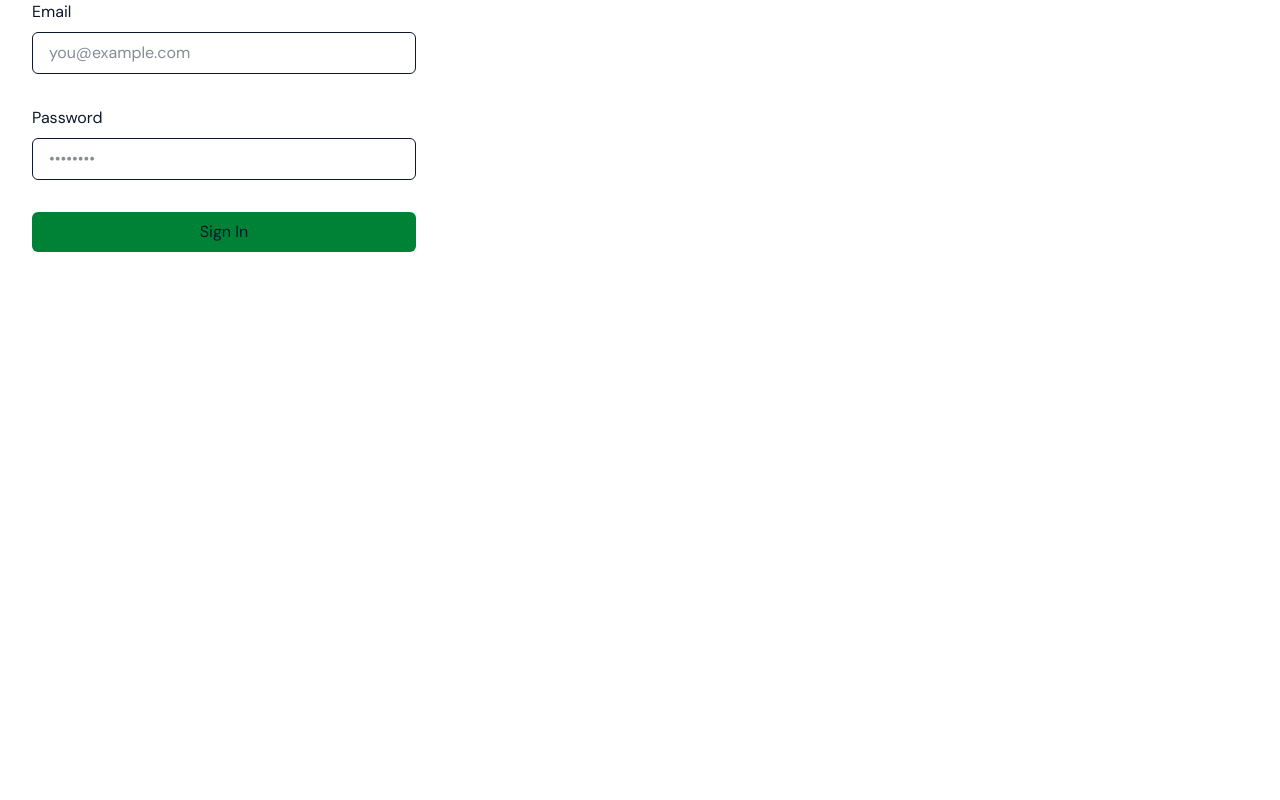
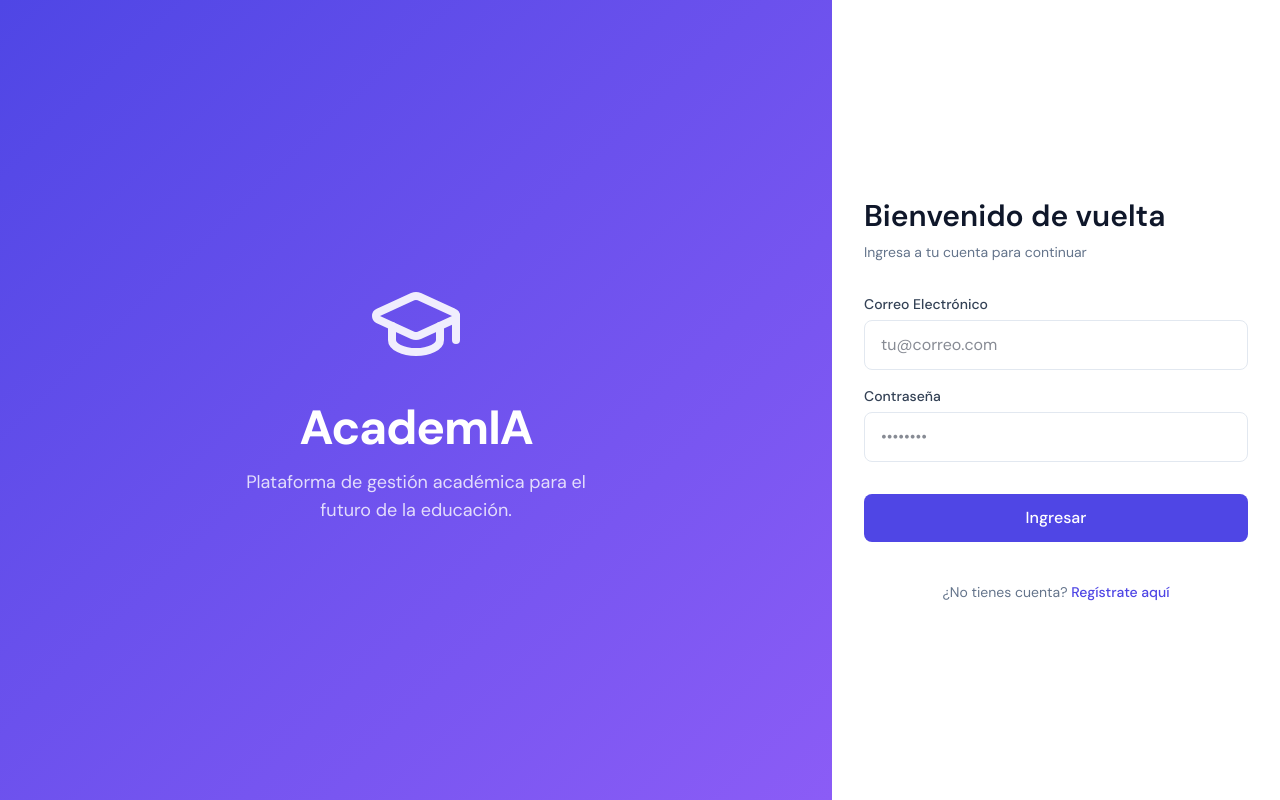
Before and after one commit to josemillaflores/academia-ucv-, a Next.js app: page /login in a window 1280 px wide. Built offline with nearby package versions, Linux system fonts and the light colour scheme.

Commit message:
feat: rediseño premium de las paginas de Login y Signup

```diff
--- a/app/(auth)/login/page.tsx
+++ b/app/(auth)/login/page.tsx
@@ -1,4 +1,6 @@
 import { login } from '@/app/actions/auth'
+import Link from 'next/link'
+import { GraduationCap } from 'lucide-react'
 
 export default function LoginPage({
   searchParams,
@@ -6,38 +8,74 @@ export default function LoginPage({
   searchParams: { message: string }
 }) {
   return (
-    <div className="flex-1 flex flex-col w-full px-8 sm:max-w-md justify-center gap-2">
-      <form className="animate-in flex-1 flex flex-col w-full justify-center gap-2 text-foreground" action={login}>
-        <label className="text-md" htmlFor="email">
-          Email
+    <div className="flex-1 flex w-full flex-col sm:flex-row items-center justify-center min-h-screen bg-[var(--color-surface-overlay)]">
+
+      {/* Left decorative side (hidden on small screens) */}
+      <div className="hidden sm:flex flex-1 flex-col justify-center items-center bg-gradient-to-br from-[var(--color-brand-primary)] to-[var(--color-brand-secondary)] text-white p-12 h-screen">
+        <GraduationCap className="h-24 w-24 mb-8 text-white opacity-90" />
+        <h1 className="text-5xl font-bold mb-4 text-center tracking-tight">AcademIA</h1>
+        <p className="text-lg text-center opacity-80 max-w-sm">
+          Plataforma de gestión académica para el futuro de la educación.
+        </p>
+      </div>
+
+      {/* Right side form */}
+      <div className="flex-1 flex flex-col w-full px-8 sm:max-w-md justify-center items-center h-screen bg-[var(--color-surface-base)] relative">
+        <div className="w-full max-w-sm">
+
+          <div className="flex flex-col items-center sm:items-start mb-8">
+            <GraduationCap className="h-12 w-12 mb-4 text-[var(--color-brand-primary)] sm:hidden" />
+            <h2 className="text-3xl font-semibold text-[var(--color-text-primary)]">Bienvenido de vuelta</h2>
+            <p className="text-[var(--color-text-tertiary)] mt-2 text-sm">Ingresa a tu cuenta para continuar</p>
+          </div>
+
+          <form className="animate-in flex-1 flex flex-col w-full justify-center gap-4 text-foreground" action={login}>
+            <div className="flex flex-col gap-1.5">
+              <label className="text-sm font-medium text-[var(--color-text-secondary)]" htmlFor="email">
+                Correo Electrónico
               </label>
               <input
                 id="email"
-          className="rounded-md px-4 py-2 bg-inherit border mb-6"
+                className="rounded-lg px-4 py-3 bg-[var(--color-surface-base)] border border-[var(--color-surface-border)] text-[var(--color-text-primary)] focus:outline-none focus:ring-2 focus:ring-[var(--color-brand-primary)] focus:border-transparent transition-all"
                 name="email"
-          placeholder="you@example.com"
+                placeholder="tu@correo.com"
                 required
               />
-        <label className="text-md" htmlFor="password">
-          Password
+            </div>
+
+            <div className="flex flex-col gap-1.5">
+              <label className="text-sm font-medium text-[var(--color-text-secondary)]" htmlFor="password">
+                Contraseña
               </label>
               <input
                 id="password"
-          className="rounded-md px-4 py-2 bg-inherit border mb-6"
+                className="rounded-lg px-4 py-3 bg-[var(--color-surface-base)] border border-[var(--color-surface-border)] text-[var(--color-text-primary)] focus:outline-none focus:ring-2 focus:ring-[var(--color-brand-primary)] focus:border-transparent transition-all"
                 type="password"
                 name="password"
                 placeholder="••••••••"
                 required
               />
-        <button className="bg-green-700 rounded-md px-4 py-2 text-foreground mb-2">
-          Sign In
+            </div>
+
+            <button className="bg-[var(--color-brand-primary)] hover:bg-[var(--color-brand-secondary)] transition-colors rounded-lg px-4 py-3 text-white font-medium mt-4">
+              Ingresar
             </button>
+
             {searchParams?.message && (
-          <p className="mt-4 p-4 bg-foreground/10 text-foreground text-center">
+              <p className="mt-4 p-4 bg-red-500/10 border border-red-500/20 text-red-600 rounded-lg text-center text-sm font-medium">
                 {searchParams.message}
               </p>
             )}
+
+            <div className="mt-6 text-center text-sm text-[var(--color-text-tertiary)]">
+              ¿No tienes cuenta?{' '}
+              <Link href="/signup" className="text-[var(--color-brand-primary)] hover:underline font-medium">
+                Regístrate aquí
+              </Link>
+            </div>
           </form>
+        </div>
+      </div>
     </div>
   )
 }
--- a/app/(auth)/signup/page.tsx
+++ b/app/(auth)/signup/page.tsx
@@ -1,4 +1,6 @@
 import { signup } from '@/app/actions/auth'
+import Link from 'next/link'
+import { GraduationCap, Sparkles } from 'lucide-react'
 
 export default function SignupPage({
   searchParams,
@@ -6,38 +8,74 @@ export default function SignupPage({
   searchParams: { message: string }
 }) {
   return (
-    <div className="flex-1 flex flex-col w-full px-8 sm:max-w-md justify-center gap-2">
-      <form className="animate-in flex-1 flex flex-col w-full justify-center gap-2 text-foreground" action={signup}>
-        <label className="text-md" htmlFor="email">
-          Email
+    <div className="flex-1 flex w-full flex-col sm:flex-row items-center justify-center min-h-screen bg-[var(--color-surface-overlay)]">
+
+      {/* Left decorative side (hidden on small screens) */}
+      <div className="hidden sm:flex flex-1 flex-col justify-center items-center bg-gradient-to-br from-[var(--color-brand-secondary)] to-[var(--color-brand-primary)] text-white p-12 h-screen">
+        <Sparkles className="h-24 w-24 mb-8 text-white opacity-90" />
+        <h1 className="text-5xl font-bold mb-4 text-center tracking-tight">Únete a AcademIA</h1>
+        <p className="text-lg text-center opacity-80 max-w-sm">
+          Descubre una nueva forma de organizar y potenciar tu aprendizaje.
+        </p>
+      </div>
+
+      {/* Right side form */}
+      <div className="flex-1 flex flex-col w-full px-8 sm:max-w-md justify-center items-center h-screen bg-[var(--color-surface-base)] relative">
+        <div className="w-full max-w-sm">
+
+          <div className="flex flex-col items-center sm:items-start mb-8">
+            <GraduationCap className="h-12 w-12 mb-4 text-[var(--color-brand-primary)] sm:hidden" />
+            <h2 className="text-3xl font-semibold text-[var(--color-text-primary)]">Crear una cuenta</h2>
+            <p className="text-[var(--color-text-tertiary)] mt-2 text-sm">Empieza tu viaje educativo hoy</p>
+          </div>
+
+          <form className="animate-in flex-1 flex flex-col w-full justify-center gap-4 text-foreground" action={signup}>
+            <div className="flex flex-col gap-1.5">
+              <label className="text-sm font-medium text-[var(--color-text-secondary)]" htmlFor="email">
+                Correo Electrónico
               </label>
               <input
                 id="email"
-          className="rounded-md px-4 py-2 bg-inherit border mb-6"
+                className="rounded-lg px-4 py-3 bg-[var(--color-surface-base)] border border-[var(--color-surface-border)] text-[var(--color-text-primary)] focus:outline-none focus:ring-2 focus:ring-[var(--color-brand-primary)] focus:border-transparent transition-all"
                 name="email"
-          placeholder="you@example.com"
+                placeholder="tu@correo.com"
                 required
               />
-        <label className="text-md" htmlFor="password">
-          Password
+            </div>
+
+            <div className="flex flex-col gap-1.5">
+              <label className="text-sm font-medium text-[var(--color-text-secondary)]" htmlFor="password">
+                Contraseña
               </label>
               <input
                 id="password"
-          className="rounded-md px-4 py-2 bg-inherit border mb-6"
+                className="rounded-lg px-4 py-3 bg-[var(--color-surface-base)] border border-[var(--color-surface-border)] text-[var(--color-text-primary)] focus:outline-none focus:ring-2 focus:ring-[var(--color-brand-primary)] focus:border-transparent transition-all"
                 type="password"
                 name="password"
                 placeholder="••••••••"
                 required
               />
-        <button className="bg-green-700 rounded-md px-4 py-2 text-foreground mb-2">
-          Sign Up
+            </div>
+
+            <button className="bg-[var(--color-brand-primary)] hover:bg-[var(--color-brand-secondary)] transition-colors rounded-lg px-4 py-3 text-white font-medium mt-4">
+              Registrarme
             </button>
+
             {searchParams?.message && (
-          <p className="mt-4 p-4 bg-foreground/10 text-foreground text-center">
+              <p className="mt-4 p-4 bg-red-500/10 border border-red-500/20 text-red-600 rounded-lg text-center text-sm font-medium">
                 {searchParams.message}
               </p>
             )}
+
+            <div className="mt-6 text-center text-sm text-[var(--color-text-tertiary)]">
+              ¿Ya tienes cuenta?{' '}
+              <Link href="/login" className="text-[var(--color-brand-primary)] hover:underline font-medium">
+                Inicia sesión aquí
+              </Link>
+            </div>
           </form>
+        </div>
+      </div>
     </div>
   )
 }
```
Also changed, not shown: 1 other file (tests, documents, lock files or other folders). Lines whose indentation alone changed are shown as unchanged.
